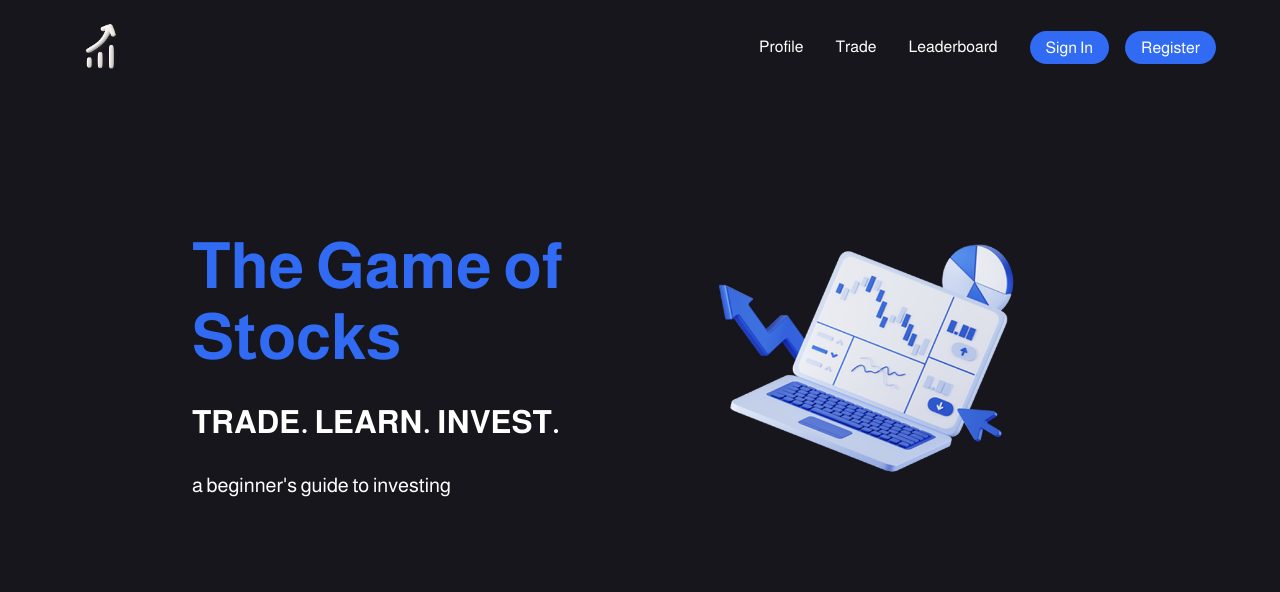
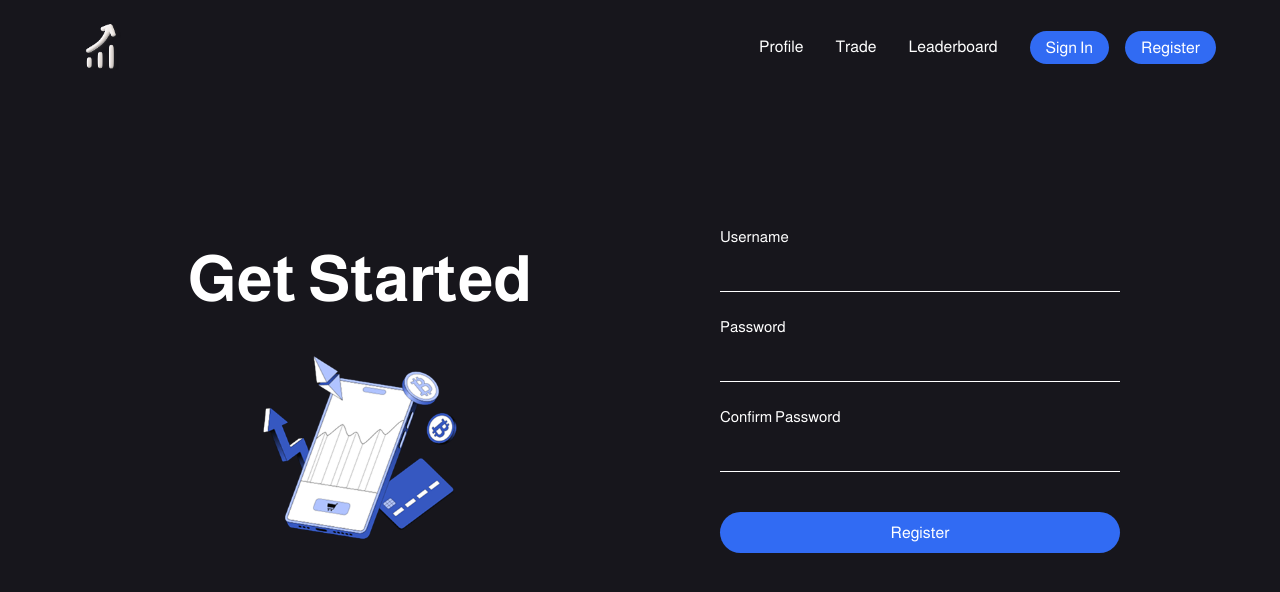
Before and after one commit to jennydang61/seng513-202501-group-24, a React (Vite) app in the folder gos_frontend/: page /register in a window 1280 px wide. Before the commit this address led to /. Shown: the top 592 px of the page. Built offline with nearby package versions, Linux system fonts and the light colour scheme.

Commit message:
created register and sign in pages

```diff
--- a/gos_frontend/src/App.tsx
+++ b/gos_frontend/src/App.tsx
@@ -1,5 +1,8 @@
-import { BrowserRouter as Router, Routes, Route, Navigate } from 'react-router-dom'
+import { BrowserRouter as Router, Routes, Route} from 'react-router-dom'
 import LandingPage from './pages/LandingPage'
+import Register from './pages/Register'
+import SignIn from './pages/SignIn'
+
 import '../styles/App.css'
 
 function App() {
@@ -7,8 +10,8 @@ function App() {
     <Router>
       <Routes>
         <Route path="/" element={<LandingPage />} />
-        {/* Add more routes here as you build them */}
-        <Route path="*" element={<Navigate to="/" />} />
+        <Route path="/signin" element={<SignIn />} />
+        <Route path="/register" element={<Register />} />
       </Routes>
     </Router>
   )
--- /dev/null
+++ b/gos_frontend/src/pages/Register.tsx
@@ -0,0 +1,37 @@
+import NavBar from "../components/ui/Navbar";
+import '../../styles/Register.css';
+import registerImage from "/src/images/registerImage.png";
+
+const Register = () => {
+  return (
+    <div className="registerPage">
+      <NavBar />
+      <main className="registerContainer">
+        <section className="registerLeft">
+          <h1 className="registerTitle">Get Started</h1>
+          <img src={registerImage} className="registerImage" />
+        </section>
+
+        <section className="registerRight">
+          <form className="registerForm">
+            <label>
+              <span>Username</span>
+              <input type="text" name="username" required />
+            </label>
+            <label>
+              <span>Password</span>
+              <input type="password" name="password" required />
+            </label>
+            <label>
+              <span>Confirm Password</span>
+              <input type="password" name="confirmPassword" required />
+            </label>
+            <button type="submit">Register</button>
+          </form>
+        </section>
+      </main>
+    </div>
+  );
+};
+
+export default Register;
--- /dev/null
+++ b/gos_frontend/src/pages/SignIn.tsx
@@ -0,0 +1,27 @@
+import NavBar from "../components/ui/Navbar";
+import '../../styles/SignIn.css';
+
+  const SignIn = () => {
+    return (
+      <div className="signInPage">
+        <NavBar />
+        <main className="signInContainer">
+            <h1 className="signInTitle">Sign In</h1>
+            <form className="signInForm">
+              <label>
+                <span>Username</span>
+                <input type="text" name="username" required />
+              </label>
+              <label>
+                <span>Password</span>
+                <input type="password" name="password" required />
+              </label>
+
+              <button type="submit">Sign In</button>
+            </form>
+        </main>
+      </div>
+    );
+  };
+
+  export default SignIn;
--- /dev/null
+++ b/gos_frontend/styles/Register.css
@@ -0,0 +1,81 @@
+.registerPage {
+    width: 100%;
+    min-height: 100vh;
+    background-color: #17161C;
+    color: white;
+    display: flex;
+    flex-direction: column;
+  }
+
+  .registerContainer {
+    display: flex;
+    justify-content: space-between;
+    align-items: center;
+    padding: 4rem 6rem;
+    gap: 2rem;
+  }
+
+  .registerLeft {
+    flex: 1;
+    margin-top: 2rem;
+    margin-bottom: 2rem;
+    text-align: center;
+  }
+
+  .registerTitle {
+    font-size: 4rem;
+    margin-bottom: 1rem;
+  }
+
+  .registerImage {
+    max-width: 50%;
+    height: auto;
+    margin-top: -1rem;
+  }
+
+  .registerRight {
+    flex: 1;
+    display: flex;
+    justify-content: center;
+  }
+
+  .registerForm {
+    display: flex;
+    flex-direction: column;
+    gap: 1.5rem;
+    width: 100%;
+    max-width: 400px;
+  }
+
+  .registerForm label {
+    display: flex;
+    flex-direction: column;
+    font-size: 0.95rem;
+    gap: 0.5rem;
+  }
+
+  .registerForm input {
+    background: transparent;
+    border: none;
+    border-bottom: 1px solid white;
+    padding: 0.5rem 0;
+    color: white;
+    font-size: 1rem;
+    outline: none;
+  }
+
+  .registerForm button {
+    background-color: #316BF3;
+    color: white;
+    padding: 0.75rem;
+    font-size: 1rem;
+    border: none;
+    border-radius: 2rem;
+    cursor: pointer;
+    margin-top: 1rem;
+    transition: background-color 0.3s ease;
+  }
+
+  .registerForm button:hover {
+    background-color: #2563eb;
+  }
--- /dev/null
+++ b/gos_frontend/styles/SignIn.css
@@ -0,0 +1,62 @@
+/* styles/SignIn.css */
+
+.signInPage {
+    width: 100%;
+    min-height: 100vh;
+    background-color: #17161C;
+    color: white;
+    display: flex;
+    flex-direction: column;
+  }
+
+  .signInContainer {
+    display: flex;
+    flex-direction: column;
+    max-width: 600px;
+    margin: 6rem auto 0 auto;
+  }
+
+  .signInTitle {
+    font-size: 3.5rem;
+    margin-bottom: 3rem;
+  }
+
+  .signInForm {
+    display: flex;
+    flex-direction: column;
+    gap: 1.5rem;
+  }
+
+  .signInForm label {
+    display: flex;
+    flex-direction: column;
+    gap: 0.5rem;
+    font-size: 0.95rem;
+  }
+
+  .signInForm input {
+    background: transparent;
+    border: none;
+    border-bottom: 1px solid white;
+    padding: 0.5rem 0;
+    color: white;
+    font-size: 1rem;
+    outline: none;
+    width: 25rem;
+  }
+
+  .signInForm button {
+    background-color: #316BF3;
+    color: white;
+    padding: 0.75rem;
+    font-size: 1rem;
+    border: none;
+    border-radius: 2rem;
+    cursor: pointer;
+    margin-top: 1rem;
+    transition: background-color 0.3s ease;
+  }
+
+  .signInForm button:hover {
+    background-color: #2563eb;
+  }
```
Also changed, not shown: gos_frontend/src/images/registerImage.png (added).
